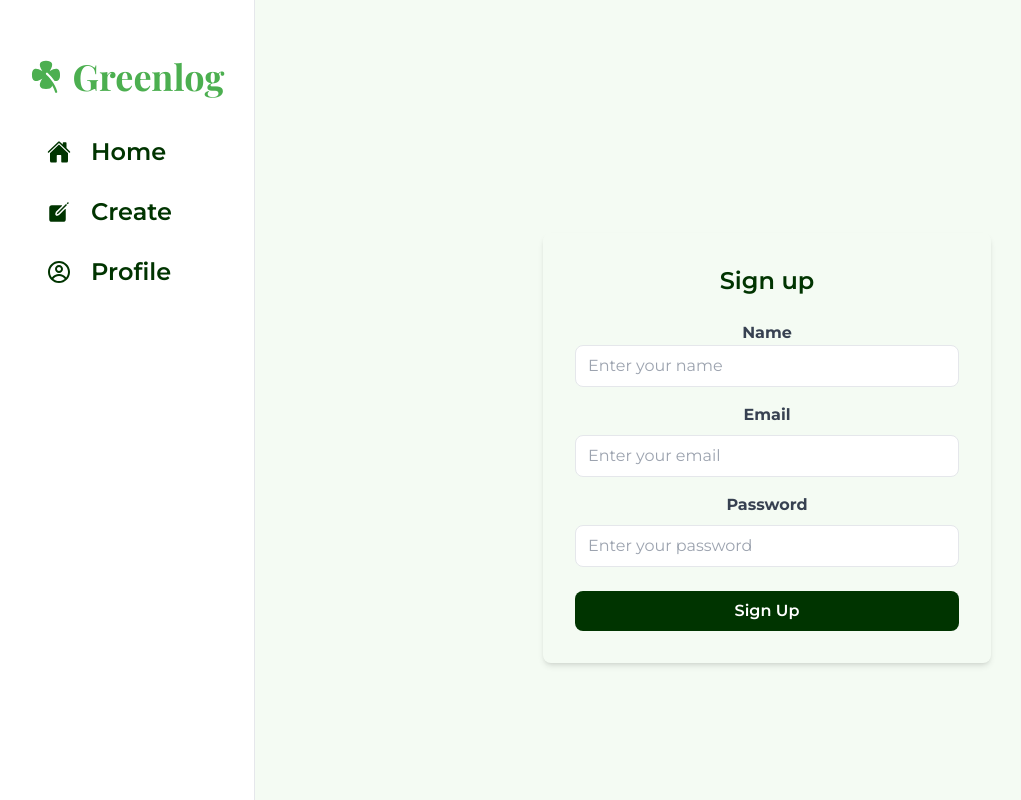
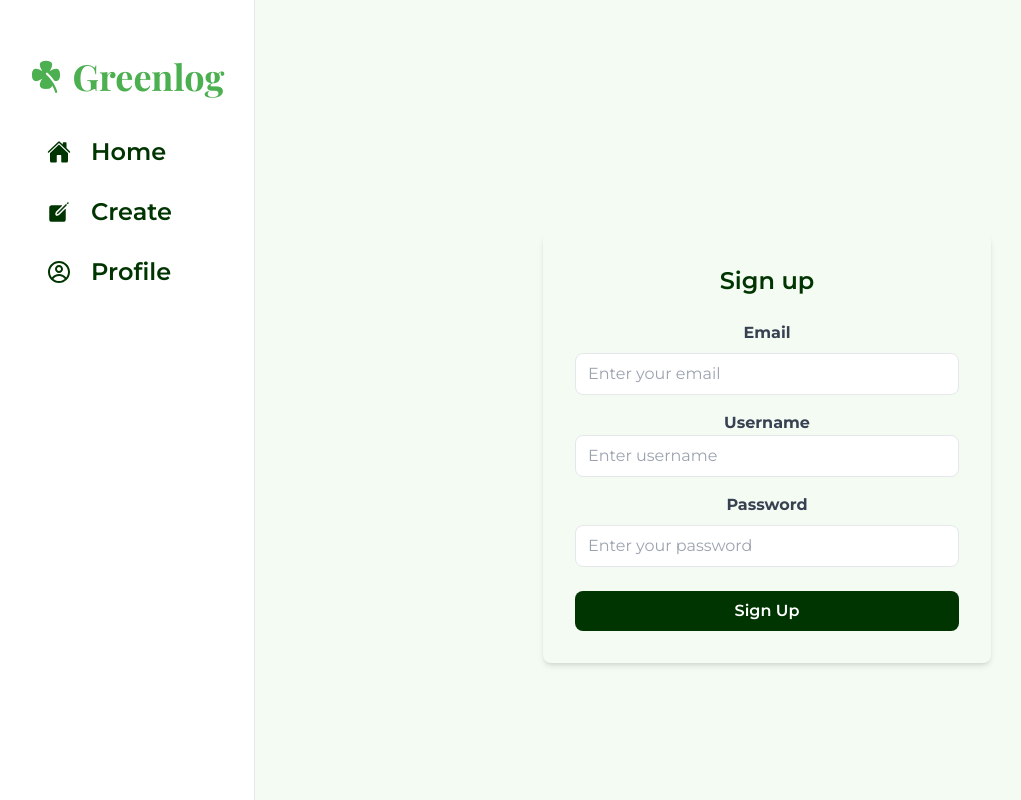
Before and after one commit to lunnne/Green-log, a React (Vite) app in the folder frontend/: page /signup in a window 1280 px wide. Shown: the whole page, without its empty margins (1-1022 px from the left). Built offline with nearby package versions, Linux system fonts and the light colour scheme; a web font is replaced by a local one.

Commit message:
feat(auth): add func in signup.tsx

```diff
--- a/frontend/src/features/auth/LogIn.tsx
+++ b/frontend/src/features/auth/LogIn.tsx
@@ -15,7 +15,7 @@ export default function LogIn() {
             <label htmlFor="password" className="block text-gray-700 font-bold mb-2">
               Password
             </label>
-            <input type="password" name="password" id="password" className="w-full px-3 py-2 border rounded-lg" placeholder="Username" />
+            <input type="password" name="password" id="password" className="w-full px-3 py-2 border rounded-lg" placeholder="Password" />
           </div>
           <button type="submit" className="w-full bg-dark-green text-white font-semibold py-2 rounded-lg hover:bg-green-700">
             Log In
--- a/frontend/src/features/auth/SignUp.tsx
+++ b/frontend/src/features/auth/SignUp.tsx
@@ -1,46 +1,61 @@
 import { useState } from 'react';
 
 interface SignUpFormData {
-  name: string;
   email: string;
+  username: string;
   password: string;
 }
 
 export default function SignUp() {
   const [formData, setFormData] = useState<SignUpFormData>({
-    name: '',
     email: '',
+    username: '',
     password: '',
   });
+
+  const handleChange = (e: React.ChangeEvent<HTMLInputElement>) => {
+    setFormData({ ...formData, [e.target.name]: e.target.value });
+    console.log(e.target.value);
+  };
+
+  const handleSubmit = (e: React.FormEvent) => {
+    e.preventDefault();
+    console.log('Form submitted:', formData);
+  };
+
   return (
     <section className="flex flex-col items-center justify-center min-h-screen">
       <div className="shadow-md rounded-lg p-8 w-full max-w-md">
         <h2 className="text-2xl font-semibold text-center text-dark-green mb-6">Sign up</h2>
-        <form action="">
-          <div className="mb-4">
-            <label htmlFor="name" className='"block text-gray-700 font-bold mb-2'>
-              Name
-            </label>
-            <input
-              type="text"
-              name="name"
-              id="name"
-              value={formData.name}
-              className="w-full px-3 py-2 border rounded-lg"
-              placeholder="Enter your name"
-            />
-          </div>
+        <form onSubmit={handleSubmit}>
           <div className="mb-4">
             <label htmlFor="email" className="block text-gray-700 font-bold mb-2">
               Email
             </label>
             <input
               type="text"
-              name="name"
-              id="name"
+              name="email"
+              id="email"
+              autoComplete="email"
               value={formData.email}
+              onChange={handleChange}
               className="w-full px-3 py-2 border rounded-lg"
               placeholder="Enter your email"
+            />
+          </div>
+          <div className="mb-4">
+            <label htmlFor="username" className='"block text-gray-700 font-bold mb-2'>
+              Username
+            </label>
+            <input
+              type="text"
+              name="username"
+              id="username"
+              autoComplete="username"
+              value={formData.username}
+              onChange={handleChange}
+              className="w-full px-3 py-2 border rounded-lg"
+              placeholder="Enter username"
             />
           </div>
 
@@ -50,9 +65,11 @@ export default function SignUp() {
             </label>
             <input
               type="password"
-              name="possword"
+              name="password"
               id="password"
+              autoComplete="new-password"
               value={formData.password}
+              onChange={handleChange}
               className="w-full px-3 py-2 border rounded-lg"
               placeholder="Enter your password"
             />
```
